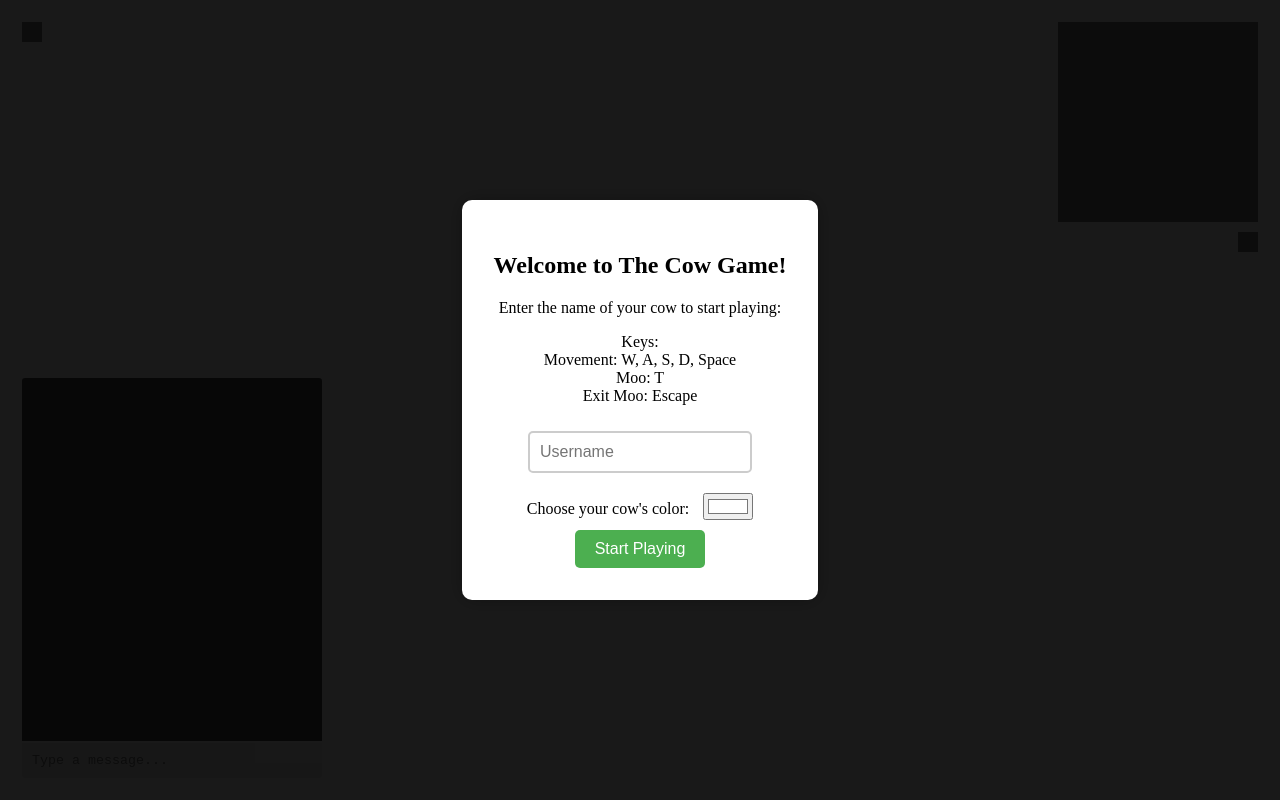
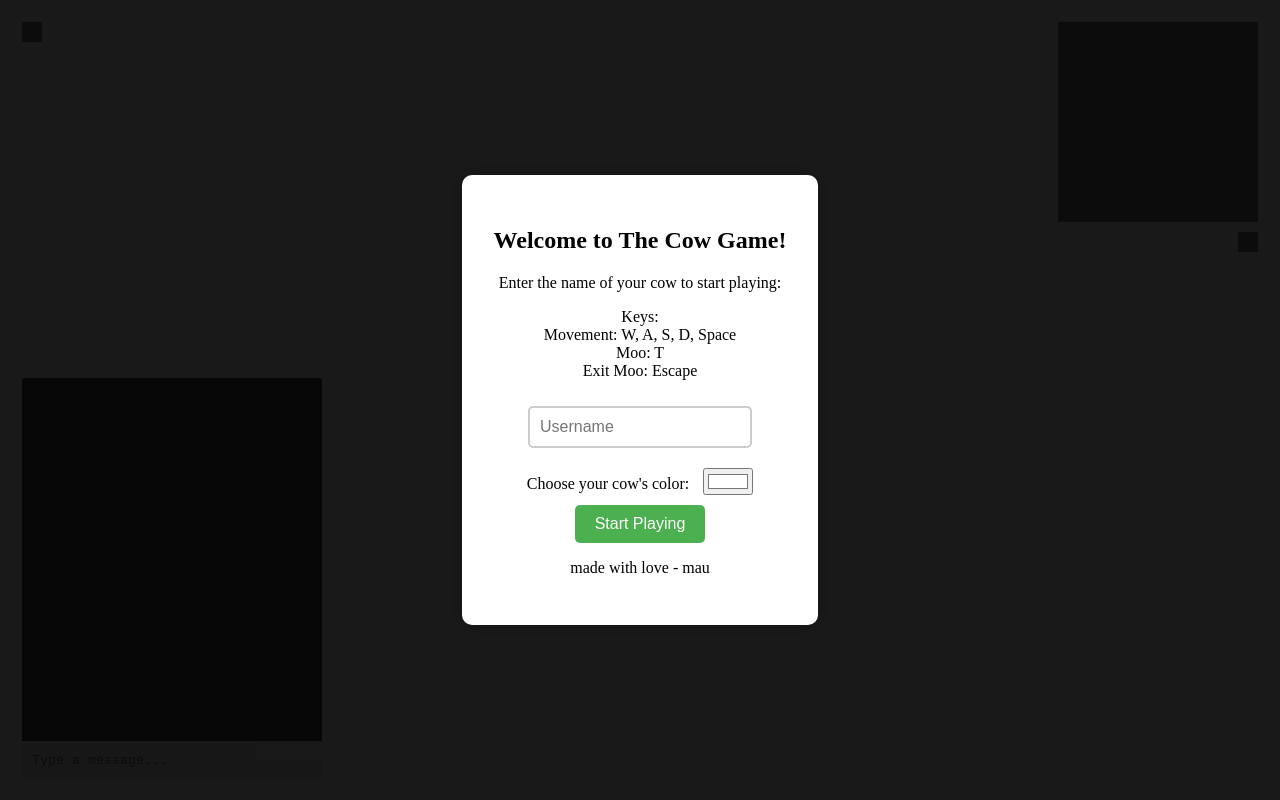
Before and after one commit to BBBmau/the_cow_game, a website: page index.html in a window 1280 px wide. Drawn offline with nearby package versions, Linux system fonts and the light colour scheme.

Commit message:
made with love - testing CD

```diff
--- a/index.html
+++ b/index.html
@@ -136,6 +136,8 @@
                 <input type="color" id="cowColor" value="#ffffff" style="margin-left: 10px;">
             </div>
             <button id="startButton">Start Playing</button>
+
+            <p> made with love - mau </p>
         </div>
     </div>
     <div id="debugView"></div>
```
